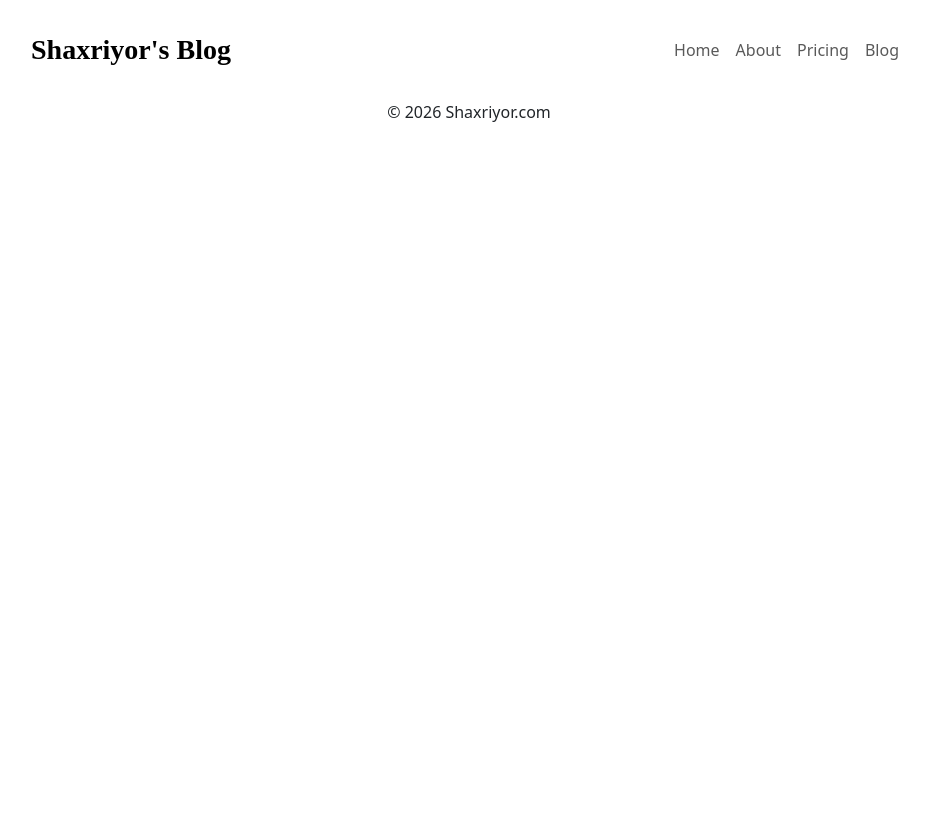
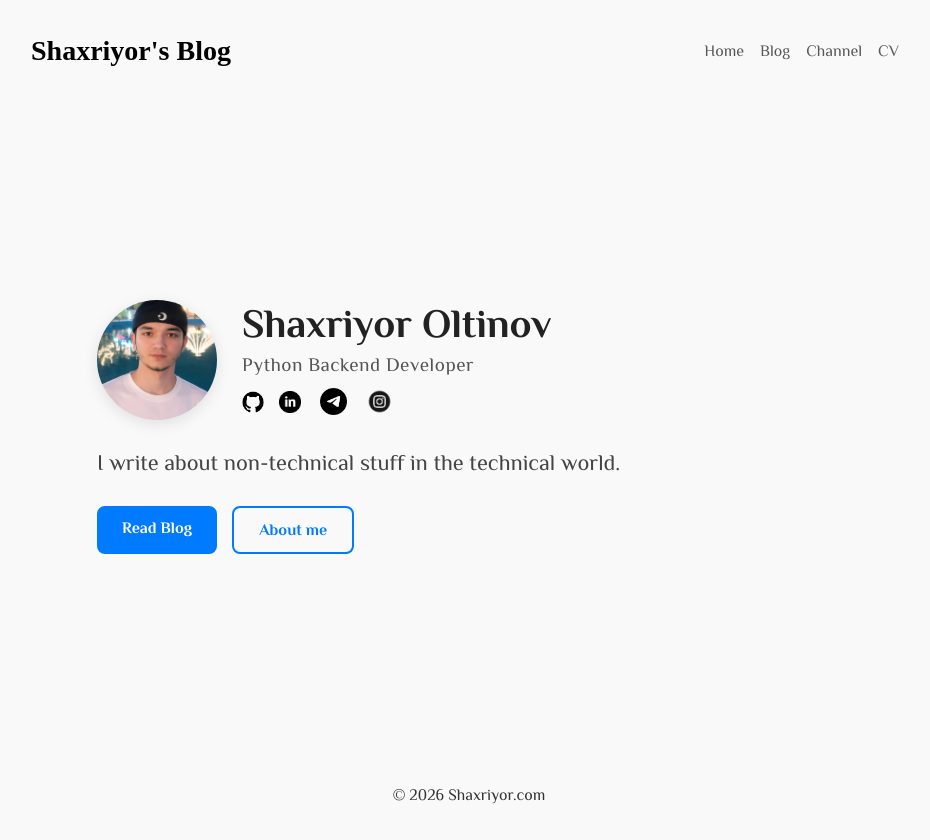
Before and after one commit to ShaxriyorDiyorugli/shaxsiy-blogim, a Django app: page / in a window 1280 px wide. Shown: the whole page, without its empty margins (171-1101 px from the left). Before the commit the page ends 122 px from the top, so only its background shows below. Run offline with Django 5.2, Linux system fonts and the light colour scheme; some web fonts are replaced.

Commit message:
add main.html and style.css

```diff
--- a/static/css/style.css
+++ b/static/css/style.css
@@ -3,3 +3,140 @@
     font-weight: 700 !important;
     font-size: 28px !important;
 }
+
+/* Umumiy sozlamalar */
+body {
+    font-family: 'Philosopher', sans-serif;
+    background-color: #f9f9f9;
+    color: #333;
+    line-height: 1.6;
+}
+
+/* Section va Container */
+#home {
+    padding: 0;
+    min-height: 85vh; /* Footer bilan oraliq qolishi uchun */
+    display: flex;
+    justify-content: center; /* Gorizontal o'rtaga */
+    align-items: center;     /* Vertikal o'rtaga */
+}
+#home .row {
+    width: 100%;
+    display: flex;
+    justify-content: center; /* Kontentni markazga surish */
+}
+
+/* Profil rasmi */
+.profile-pictures {
+    width: 120px;
+    height: 120px;
+    border-radius: 50%;
+    object-fit: cover;
+    margin-right: 25px;
+    box-shadow: 0 4px 15px rgba(0,0,0,0.1);
+}
+
+/* Profil va matn qismini o'rtaga tekislash */
+.about {
+    display: flex;
+    align-items: center;
+    justify-content: flex-start; /* Rasm va matn yonma-yon boshlanishi uchun */
+    margin-bottom: 20px;
+}
+/* Ijtimoiy tarmoq piktogrammalari o'lchami */
+.social-links {
+    gap: 15px;
+    display: flex;
+    align-items: center;
+}
+
+.title {
+    font-size: 2.5rem;
+    font-weight: 700;
+    margin-bottom: 5px;
+    color: #222;
+}
+
+.desc {
+    font-size: 1.2rem;
+    font-weight: 500;
+    color: #555; /* Biroq kulrangroq rang professional ko'rinadi */
+    margin-top: 5px;
+    letter-spacing: 0.5px; /* Harflar orasini biroz ochish */
+}
+
+/* Ijtimoiy tarmoq piktogrammalari */
+.social-links {
+    gap: 15px;
+    display: flex;
+}
+
+
+.social-links a {
+
+    transition: transform 0.3s ease;
+    filter: grayscale(20%);
+}
+
+.social-links a:hover {
+    transform: translateY(-5px);
+    filter: grayscale(0%);
+}
+
+/* Pastki matn va tugmalar */
+.detail .size-big {
+    font-size: 1.4rem;
+    margin: 25px 0;
+    color: #444;
+}
+
+.btns-wrapper {
+    display: flex;
+    gap: 15px;
+}
+
+.btn {
+    padding: 10px 25px;
+    border-radius: 8px;
+    font-weight: 600;
+    text-decoration: none;
+    transition: all 0.3s ease;
+}
+
+.btn-primary {
+    background-color: #007bff;
+    color: white;
+    border: none;
+}
+
+.btn-secondary {
+    background-color: transparent;
+    border: 2px solid #007bff;
+    color: #007bff;
+}
+
+.btn-primary:hover {
+    background-color: #0056b3;
+    box-shadow: 0 4px 12px rgba(0,123,255,0.3);
+}
+
+/* Responsive (Mobil qurilmalar uchun) */
+@media (max-width: 768px) {
+    .about {
+        flex-direction: column;
+        text-align: center;
+    }
+
+    .profile-pictures {
+        margin-right: 0;
+        margin-bottom: 20px;
+    }
+
+    .social-links {
+        justify-content: center;
+    }
+
+    .btns-wrapper {
+        justify-content: center;
+    }
+}
--- a/templates/base.html
+++ b/templates/base.html
@@ -1,7 +1,7 @@
 <!doctype html>
+{% load static %}
 <html lang="en">
 <head>
-    {% load static %}
     <meta charset="UTF-8">
     <meta name="viewport" content="width=device-width, initial-scale=1.0">
     <meta http-equiv="X-UA-Compatible" content="ie=edge">
@@ -13,7 +13,7 @@
     <link href="https://fonts.googleapis.com/css2?family=Alyamama:wght@400;700&family=Clicker+Script&family=Philosopher:ital,wght@0,400;0,700;1,400;1,700&display=swap"
           rel="stylesheet">
 
-    <link rel="stylesheet" href="{% static 'css/style.css' %}">
+    <link rel="stylesheet" href="{% static 'css/style.css' %}?v=1.2.1">
 
     <title>
         {% block title %} Shaxriyor's Blog {% endblock title %}
--- a/templates/components/_main.html
+++ b/templates/components/_main.html
@@ -1,3 +1,43 @@
 <main>
-
+    <section id="home" class="flex align-items-center ">
+        <div class="container">
+            <div class="row justify-between">
+                <div class="col-xl-8 col-lg-10 col-12 stagger-animation">
+                    <div class="about flex align-items-center"><img class="anim-item profile-pictures align-self-start"
+                                                                    src="/static/images/profile.webp" alt="Shaxriyor"
+                                                                    style="transform: matrix(1, 0, 0, 1, 0, 0); opacity: 1">
+                        <div class="about-detail anim-item " style="transform: matrix(1, 0, 0, 1, 0, 0); opacity:1;"><h1
+                                class="title">Shaxriyor Oltinov</h1>
+                            <h3 class="desc">Python Backend Developer</h3>
+                            <div class="social-links flex align-items-center">
+                                <a class="icon-github" target="_blank" href="https://github.com/ShaxriyorDiyorugli">
+                                    <img src="/static/images/github.webp" width="22">
+                                </a>
+                                <a class="icon-linkedln" target="_blank"
+                                   href="https://www.linkedin.com/in/shaxriyor-oltinov-b384843b1/">
+                                    <img src="/static/images/linkedl.png" width="22">
+                                </a>
+                                <a class="icon-telegram" target="_blank" href="https://t.me/ShaxriyorOltinov_dev_py">
+                                    <img src="/static/images/telegram.webp" width="35">
+                                </a>
+                                <a class="icon-instagram" target="_blank" href="https://t.me/ShaxriyorOltinov_dev_py">
+                                    <img src="/static/images/instagram.webp" width="27">
+                                </a>
+                            </div>
+                        </div>
+                    </div>
+                    <div class="detail">
+                        <p class="size-big anim-item"
+                           style=" transform: matrix(1, 0, 0, 1, 0, 0); opacity: 1;">
+                        I write about non-technical stuff in the technical world.
+                        </p>
+                        <div class="btns-wrapper anim-item" style="transform: matrix(1, 0, 0, 1, 0, 0); opacity: 1;"><a
+                                href="/blog/" class="btn btn-primary">Read Blog</a> <a href="/about/"
+                                                                                       class="btn btn-secondary">About
+                            me</a></div>
+                    </div>
+                </div>
+            </div>
+        </div>
+    </section>
 </main>
--- a/templates/components/_navbar.html
+++ b/templates/components/_navbar.html
@@ -13,12 +13,12 @@
                     <li class="nav-item">
                         <a class="nav-link" href="#">Home</a></li>
                     <li class="nav-item">
-                        <a class="nav-link" href="#">About</a></li>
+                        <a class="nav-link" href="#">Blog</a></li>
                     <li class="nav-item">
-                        <a class="nav-link" href="#">Pricing</a>
+                        <a class="nav-link" href="#">Channel</a>
                     </li>
                     <li class="nav-item">
-                        <a class="nav-link" href="#">Blog</a>
+                        <a class="nav-link" href="#">CV</a>
                     </li>
                 </ul>
             </div>
```
Also changed, not shown: static/images/github.webp (added), static/images/instagram.webp (added), static/images/linkedl.png (added), static/images/profile.webp (added), static/images/telegram.webp (added).
